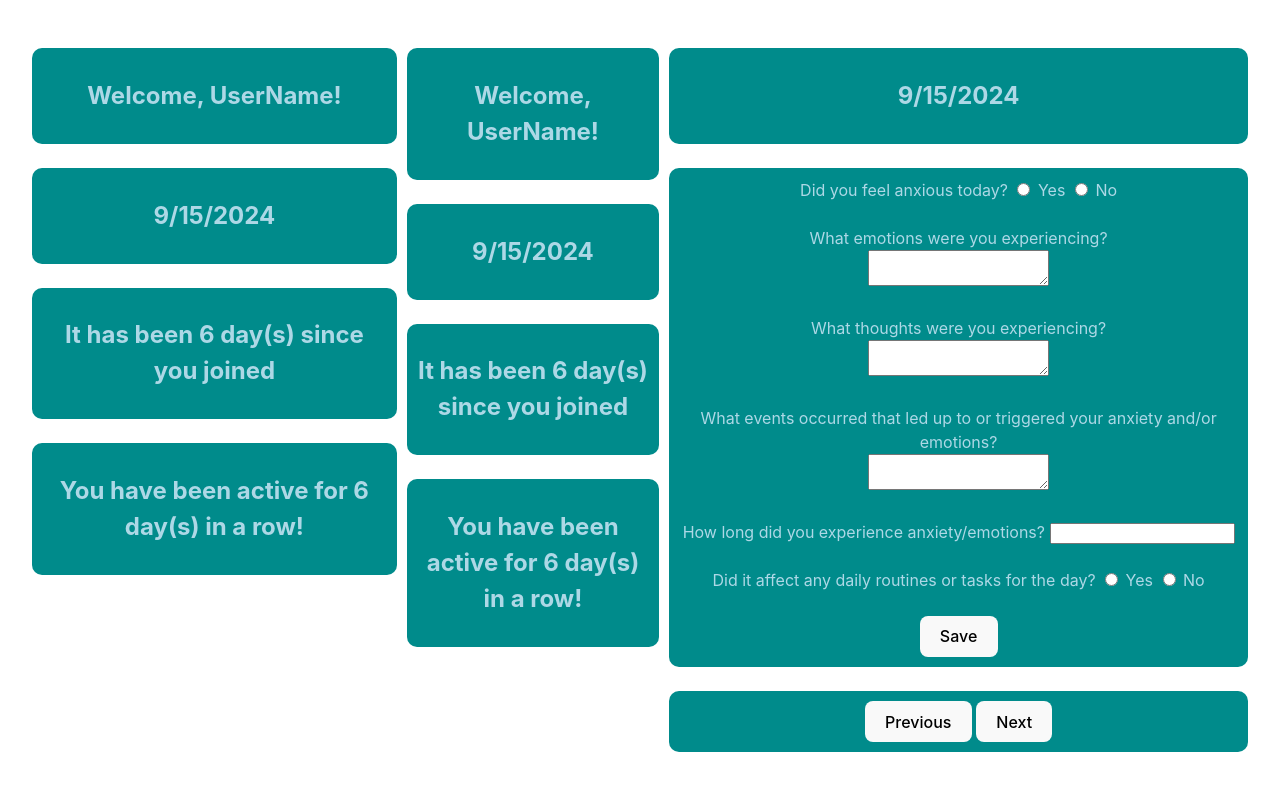
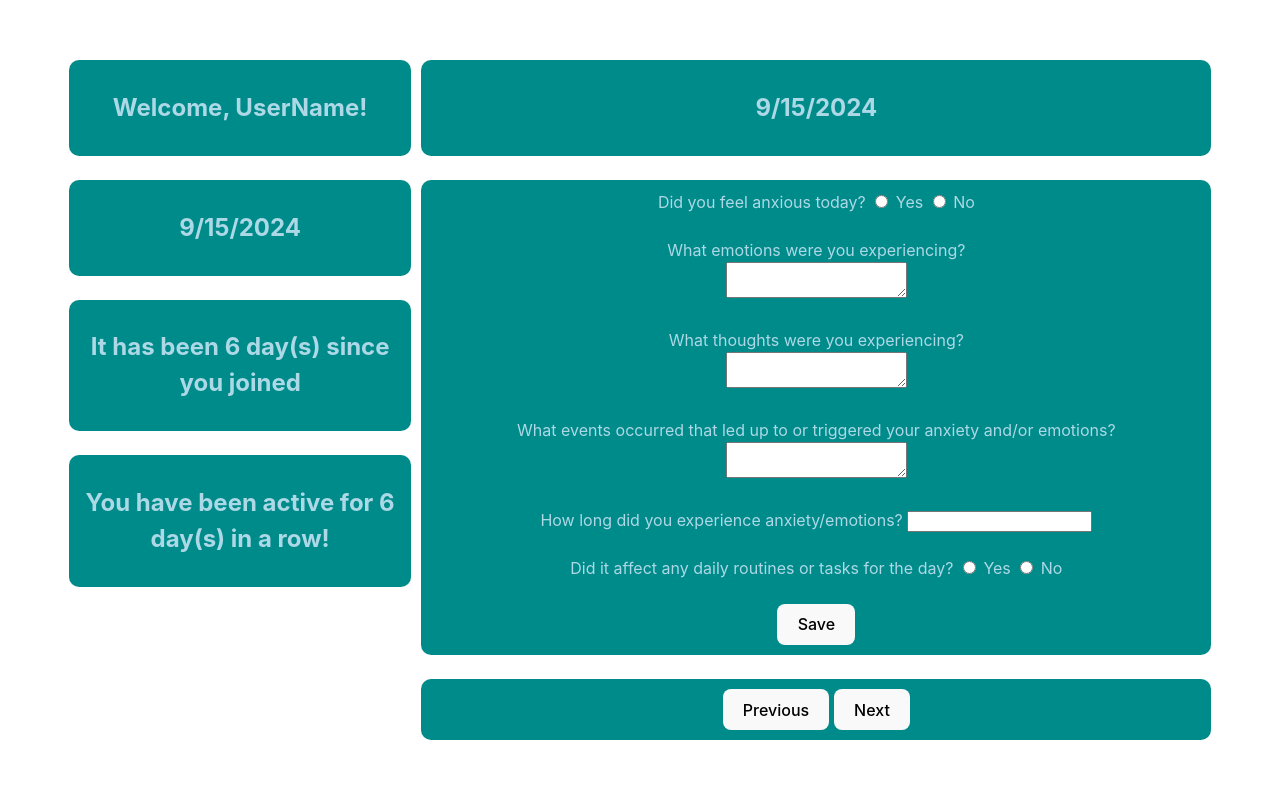
Before and after one commit to PipoAT/CS5167-Project-1, a Svelte app: page / in a window 1280 px wide. Shown: the top 790 px of the page. Built offline with nearby package versions, Linux system fonts and the light colour scheme.

Commit message:
fixing minor errors

```diff
--- a/src/App.svelte
+++ b/src/App.svelte
@@ -1,26 +1,4 @@
-<script>
-  export let currentDateOnly, daysSince, currentDateSelected, entry, saveEntry;
-</script>
 
-<main>
-  <div class="container">
-    <div id="overview">
-      <div id="overview-sep">
-        <h2>Welcome, UserName!</h2>
-      </div>
-      <br>
-      <div id="overview-sep">
-        <h2>{currentDateOnly}</h2>
-      </div>
-      <br>
-      <div id="overview-sep">
-        <h2>It has been {daysSince} day(s) since you joined</h2>
-      </div>
-      <br>
-      <div id="overview-sep">
-        <h2>You have been active for {daysSince} day(s) in a row!</h2>
-      </div>
-    </div>
   <script>
     export let currentDateOnly, daysSince, currentDateSelected, entry, saveEntry;
     import { onMount } from 'svelte';
@@ -38,11 +16,6 @@
         entry = { anxiety: '', emotions: '', thoughts: '', events: '', time: '', effect: '' };
       }
     });
-
-      function saveEntry() {
-        entries[currentDateSelected] = entry;
-        alert('Entry saved!');
-      }
   </script>
 
   <main>
@@ -109,4 +82,3 @@
       </div>
     </div>
   </main>
-</main>
```
Lines whose indentation alone changed are shown as unchanged.
